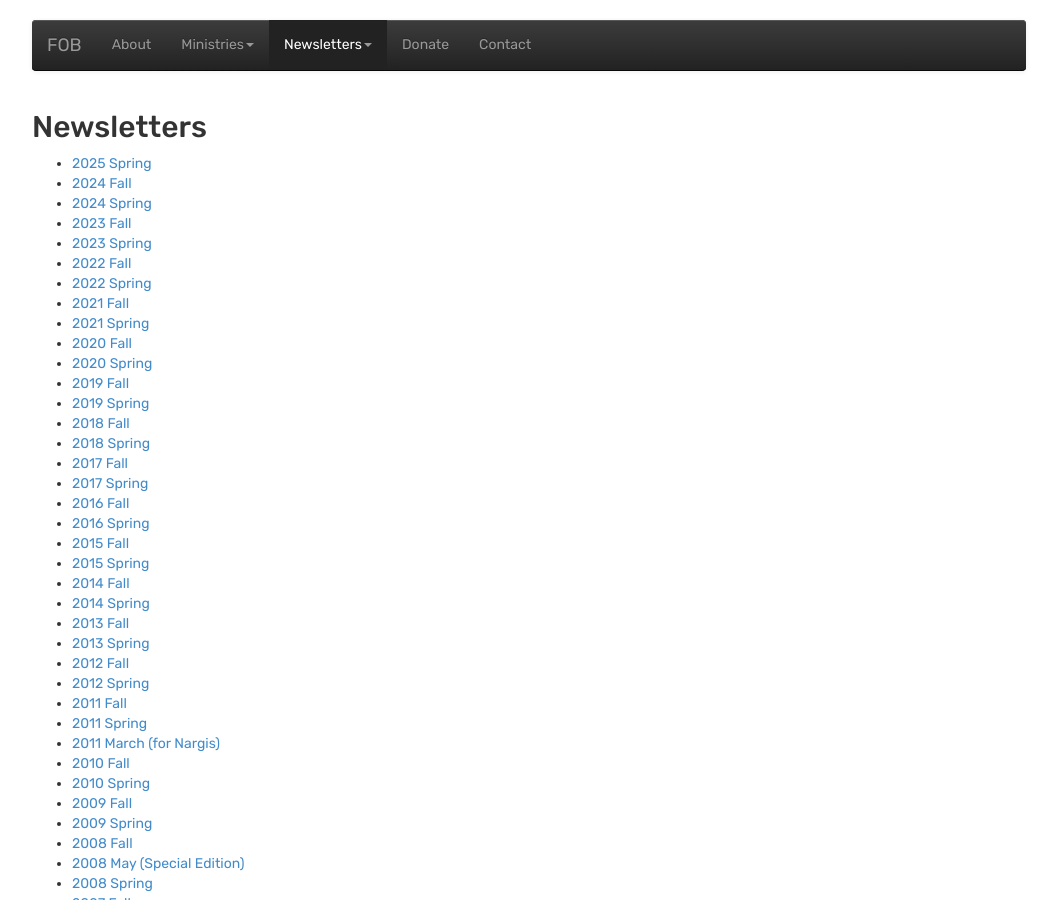
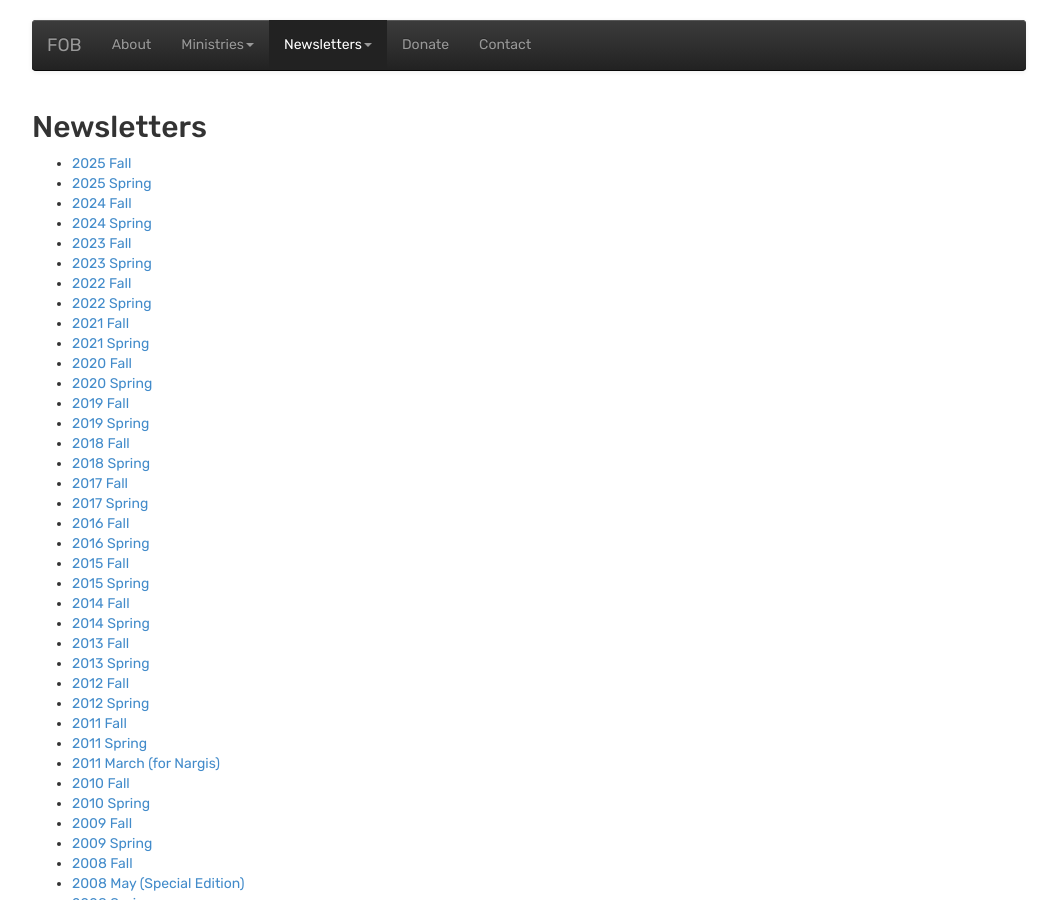
Before and after one commit to friendsofburma/friendsofburma.github.io, a Jekyll site: the page built from _pages/newsletter.md, in a window 1280 px wide and 900 px high. Shown: the whole window, without its empty margins (111-1168 px from the left). Built offline with Jekyll 4.4.1, drawn with Linux system fonts in a browser that asks for light colours.

Commit message:
Fall 2025 newsletter.

```diff
--- a/_pages/newsletter.md
+++ b/_pages/newsletter.md
@@ -9,7 +9,7 @@ permalink: /newsletters/
 
 ## Newsletters
 
-
+-   [2025 Fall](/static/docs/newsletter_fall_2025.pdf)
 -   [2025 Spring](/static/docs/newsletter_spring_2025.pdf)
 -   [2024 Fall](/static/docs/newsletter_fall_2024.pdf)
 -   [2024 Spring](/static/docs/newsletter_spring_2024.pdf)
```
Also changed, not shown: 1 other file.
